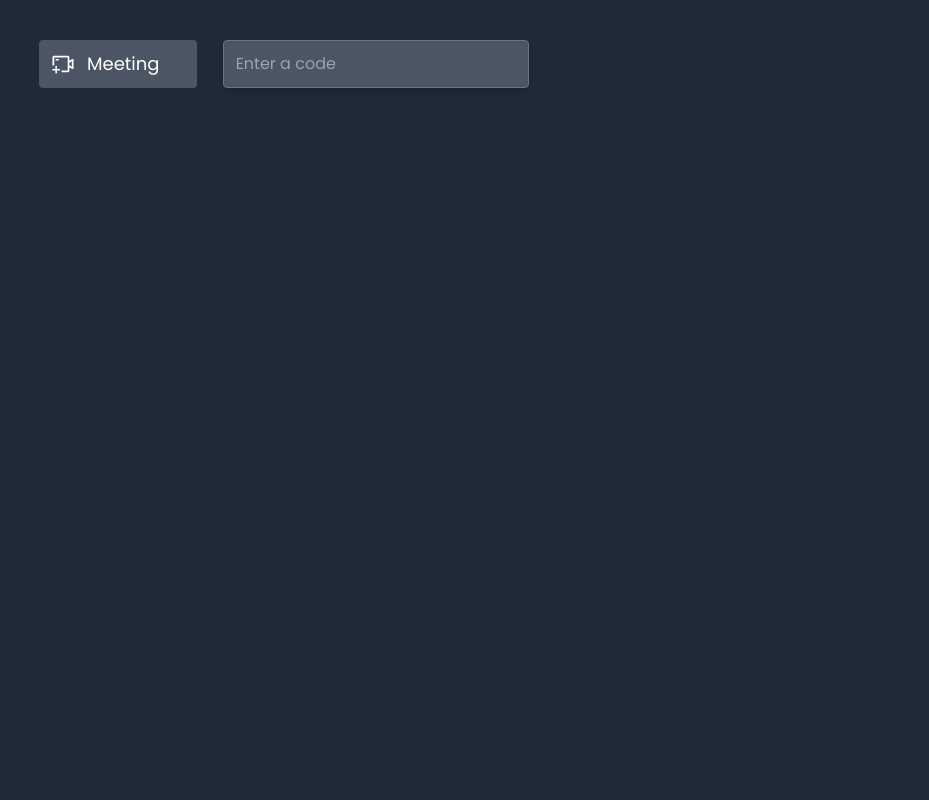
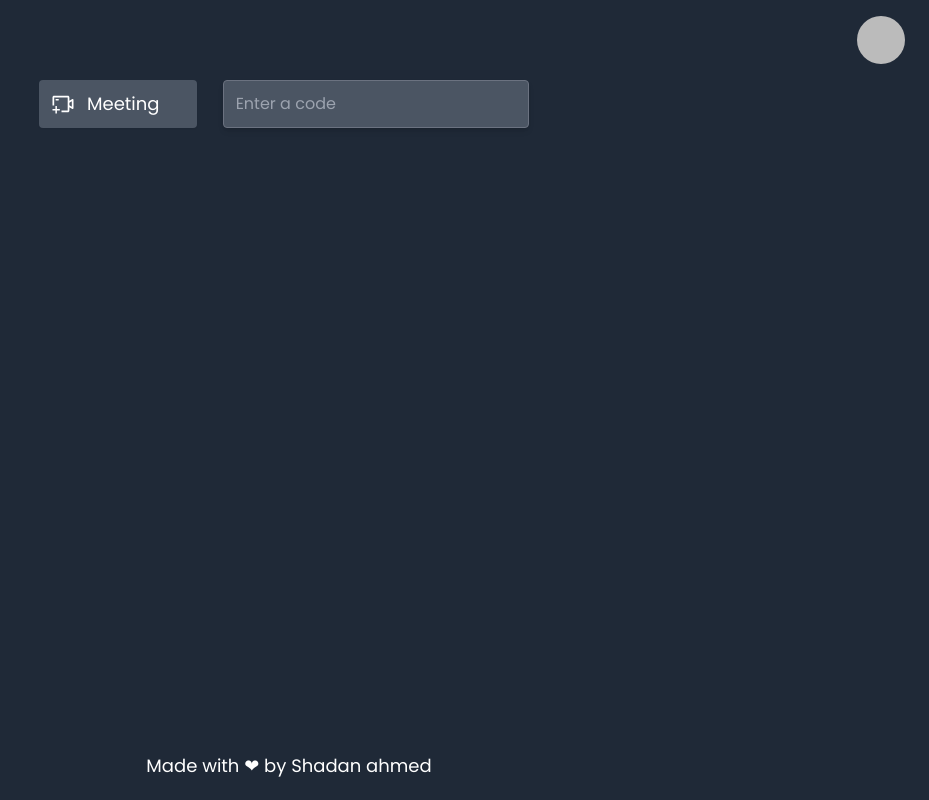
Before and after one commit to ShadanAhmed/next-video-call, a Next.js app: page / in a window 1280 px wide. Shown: the whole page, without its empty margins (351-1280 px from the left). Built offline with nearby package versions, Linux system fonts and the light colour scheme; no server answers; sample sign-in values are in the browser's storage.

Commit message:
PERMISSION_ERROR_HANDLING_IMPLEMENTATION

```diff
--- a/components/Call/Call.js
+++ b/components/Call/Call.js
@@ -42,6 +42,7 @@ function Call({ user: currentUser }) {
     toggleVideo,
     joinState,
     remoteUsers,
+    error,
   } = useAgora(client);
 
   const [members, setMembers] = useState([]);
@@ -280,6 +281,42 @@ function Call({ user: currentUser }) {
   }, [currentMessage]);
 
   console.log({ members });
+
+  if (error != null) {
+    console.log(error);
+    return (
+      <div ref={bodyContainer} className="call bg-gray-800">
+        <Head>
+          <title>Meet - {router.query.channel}</title>
+          <meta name="description" content="Meeting created on next meet" />
+          <link rel="icon" href="/favicon.ico" />
+          <meta name="theme-color" content="#1f2937" />
+        </Head>
+
+        <div className=" h-screen">
+          <div className=" mb-4 relative items-center justify-center flex">
+            <div
+              className="m-10 flex h-12 flex-col text-white text-Poppins"
+              style={{ width: "min(500px, 90vw)" }}
+            >
+              <span className="text-left pb-5 text-lg pl-1">
+                We require access to your camera and microphone. Click the
+                camera blocked icon{"  "}
+                <img
+                  alt=""
+                  src="https://www.gstatic.com/meet/ic_blocked_camera_dark_f401bc8ec538ede48315b75286c1511b.svg"
+                  data-iml="16652"
+                  className="inline"
+                />
+                {"  "}
+                in your browser's address bar and reaload the page 😁.
+              </span>
+            </div>
+          </div>
+        </div>
+      </div>
+    );
+  }
 
   if (loading) {
     return <Loader />;
--- a/components/Join.js
+++ b/components/Join.js
@@ -8,11 +8,19 @@ import Constants from "../utils/Constants";
 import { Slide, toast, ToastContainer } from "react-toastify";
 
 import { injectStyle } from "react-toastify/dist/inject-style";
-import { AiOutlineVideoCameraAdd } from "react-icons/ai";
+import {
+  AiOutlineInfoCircle,
+  AiOutlineLogout,
+  AiOutlineUserSwitch,
+  AiOutlineVideoCameraAdd,
+} from "react-icons/ai";
+import ClickAwayListener from "react-click-away-listener";
+import { Router } from "react-router-dom";
 
-export default function Home({ user }) {
+export default function Home({ user, logout }) {
   console.log("user", user);
   const [channel, setChannel] = useState("");
+  const [showPopup, setShowPopup] = useState(false);
 
   const { updateChannel } = useFirestore(db);
 
@@ -97,6 +105,8 @@ export default function Home({ user }) {
     router.push(`/${channel ? channel : generatedChannel}`);
   };
 
+  useEffect(() => console.log(showPopup), [showPopup]);
+
   return (
     <div className="bg-gray-800">
       <Head>
@@ -109,10 +119,38 @@ export default function Home({ user }) {
         <meta name="theme-color" content="#1f2937" />
       </Head>
 
+      {showPopup ? (
+        <ClickAwayListener onClickAway={() => setShowPopup(false)}>
+          <div className="font-Poppins shadow-md sub-controls flex items-start justify-center p-4 bg-white w-56 rounded-md flex-col absolute top-12 text-black z-40 right-14">
+            <button
+              className="text-2xl flex w-full"
+              onClick={async () => {
+                await logout();
+                router.push(`/login`);
+              }}
+            >
+              <div>
+                <AiOutlineLogout />
+              </div>
+
+              <span className="text-base font-bold ml-4">Logout</span>
+            </button>
+          </div>
+        </ClickAwayListener>
+      ) : null}
+
       <div className=" h-screen">
+        <div className="bg-red w-screen h-16 relative">
+          <img
+            src={user != null ? user.photoURL : ""}
+            onClick={() => setShowPopup(!showPopup)}
+            alt="userImage"
+            className="h-full rounded-full p-2 absolute right-4 top-2"
+          />
+        </div>
         <div className=" mb-4 relative items-center justify-center flex">
           <div
-            className="m-10 flex h-12 collapse-on-tab-width"
+            className="ml-10 mr-10 mt-4 flex h-12 collapse-on-tab-width"
             style={{ width: "min(500px, 90vw)" }}
           >
             <button
@@ -142,6 +180,9 @@ export default function Home({ user }) {
             />
           </div>
         </div>
+        <footer className="text-center text-white absolute bottom-0 w-screen pb-5 text-lg font-Poppins">
+          Made with ❤ by Shadan ahmed
+        </footer>
         <ToastContainer />
       </div>
     </div>
--- a/hooks/useAuth.js
+++ b/hooks/useAuth.js
@@ -1,5 +1,5 @@
 import { useState, useEffect } from "react";
-import { onAuthStateChanged } from "firebase/auth";
+import { onAuthStateChanged, signOut } from "firebase/auth";
 import { auth } from "../utils/firebase";
 
 export default function useAuth() {
@@ -24,9 +24,14 @@ export default function useAuth() {
     return () => dispose();
   }, []);
 
+  const logout = async () => {
+    signOut(auth);
+  };
+
   return {
     user,
     isLoggedIn,
     loading,
+    logout,
   };
 }
--- a/pages/index.js
+++ b/pages/index.js
@@ -13,7 +13,7 @@ const Join = dynamic(
 );
 
 export default function Home() {
-  const { loading, isLoggedIn, user } = useAuth();
+  const { loading, isLoggedIn, user, logout } = useAuth();
 
   if (loading) {
     <Loader />;
@@ -23,7 +23,7 @@ export default function Home() {
 
   return (
     <div>
-      <Join user={user} />
+      <Join user={user} logout={logout} />
     </div>
   );
 }
```
Also changed, not shown: hooks/useAgora.js (+7 -0 lines).
